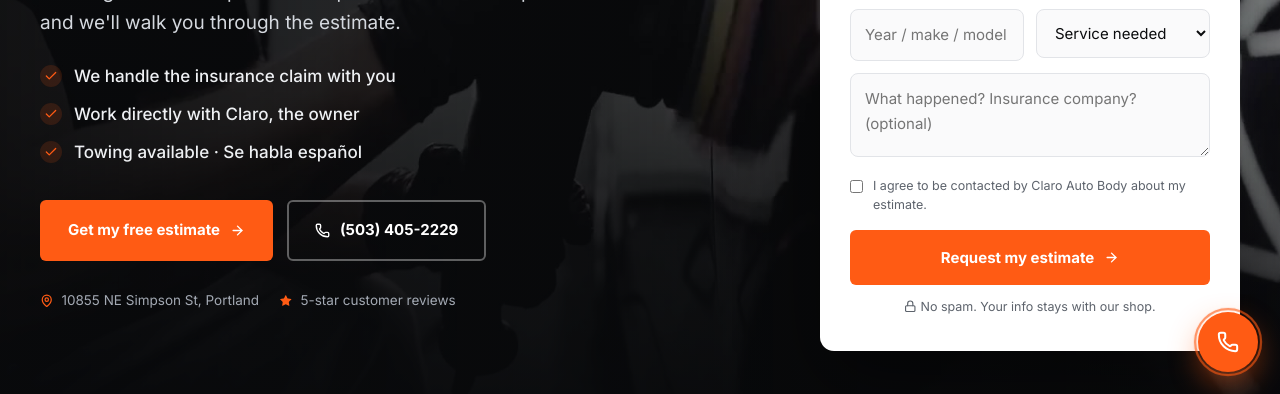
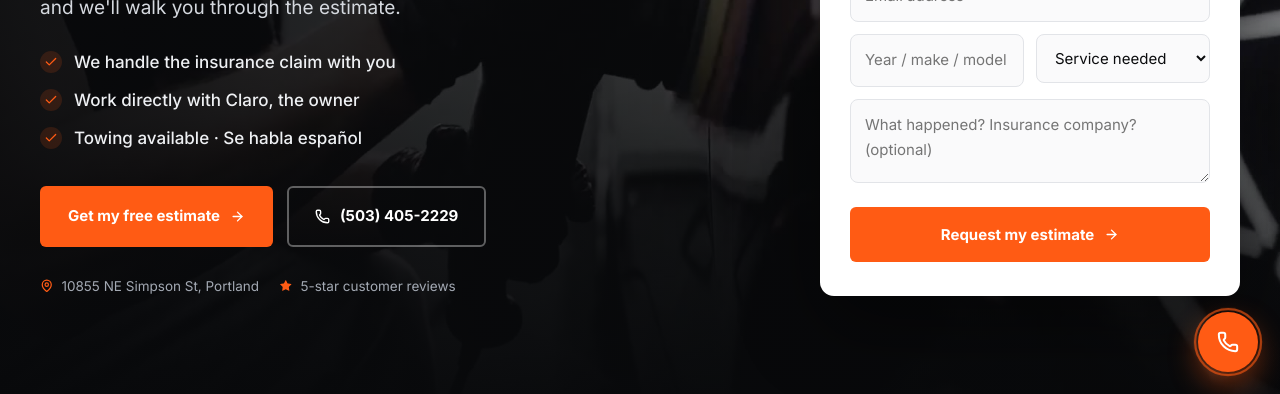
Before and after one commit to asmaamohameed/ClaroAutobodyWebsite, a plain HTML site: page index.html in a window 1280 px wide. Shown: the part 406-800 px from the top of the page. Drawn offline with nearby package versions, Linux system fonts and the light colour scheme; a web font is replaced by a local one.

Commit message:
Remove consent checkbox and no-spam note from estimate form
Co-Authored-By: Claude Opus 5.5 <noreply@anthropic.com>
Claude-Session: https://claude.ai/code/session_01A2hbYUroQKRcmkvDZzD1uk

```diff
--- a/css/components.css
+++ b/css/components.css
@@ -10,10 +10,7 @@
 .field input,.field select,.field textarea{width:100%;font:inherit;font-size:15px;padding:13px 14px;border:1.5px solid #E2E4E8;border-radius:8px;background:#FAFAFB;color:var(--ink);transition:border-color .2s,background .2s}
 .field input:focus,.field select:focus,.field textarea:focus{outline:none;border-color:var(--accent);background:#fff}
 .field textarea{min-height:84px;resize:vertical}
-.consent{display:flex;gap:10px;align-items:flex-start;font-size:12.5px;color:var(--muted);line-height:1.45}
-.consent input{margin-top:3px;accent-color:var(--accent)}
 .card-form .btn{width:100%;justify-content:center;margin-top:4px}
-.form-note{font-size:12.5px;color:var(--muted);text-align:center;margin-top:12px}
 .form-success{text-align:center;padding:30px 10px}
 .form-success i{font-size:44px;color:var(--accent);margin-bottom:14px}
 .form-success h3{font-size:30px;margin-bottom:8px}
--- a/index.html
+++ b/index.html
@@ -367,10 +367,8 @@
             </select>
           </div>
           <div class="field full"><textarea name="message" placeholder="What happened? Insurance company? (optional)" aria-label="Details"></textarea></div>
-          <label class="consent full"><input type="checkbox" name="consent" value="yes" required> I agree to be contacted by Claro Auto Body about my estimate.</label>
           <div class="full"><button type="submit" class="btn btn-primary">Request my estimate <i class="ico"><svg aria-hidden="true"><use href="#i-arrow-right"/></svg></i></button></div>
         </div>
-        <p class="form-note"><i class="ico"><svg aria-hidden="true"><use href="#i-lock"/></svg></i> No spam. Your info stays with our shop.</p>
       </form>
       <div class="form-success" id="formSuccess" hidden>
         <i class="ico"><svg aria-hidden="true"><use href="#i-circle-check"/></svg></i>
```
